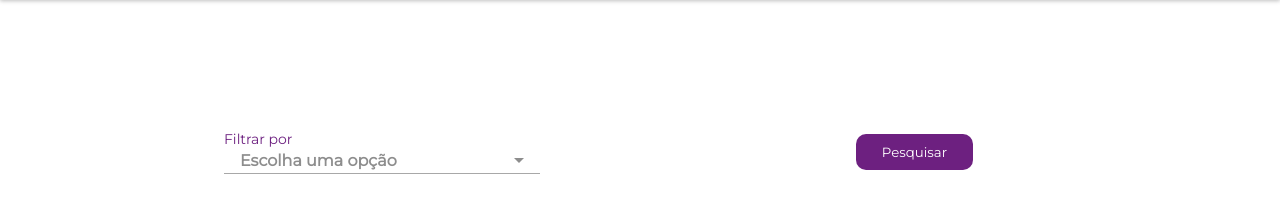
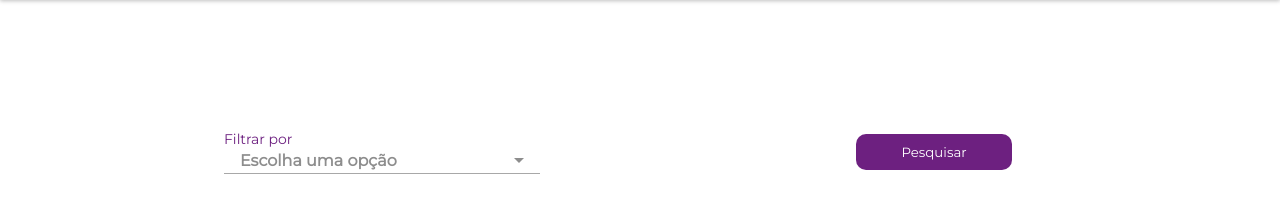
Before and after one commit to thiagodejesus/WikiCountry, a plain HTML site: page index.html in a window 1280 px wide. Shown: the part 103-316 px from the top of the page. Drawn offline with Linux system fonts and the light colour scheme.

Commit message:
Alteração no tamanho do botão pesquisar, e no cursor.

```diff
--- a/assets/css/index.css
+++ b/assets/css/index.css
@@ -31,10 +31,10 @@ main {
 .button-pesquisar {
     margin-right: 10%;
     height: 36px;
-    width: 156px;
+    min-width: 156px;
     color: white;
     background-color: #6D2080;
     border: none;
     border-radius: 10px;
-
+    cursor: pointer;
 }
```
